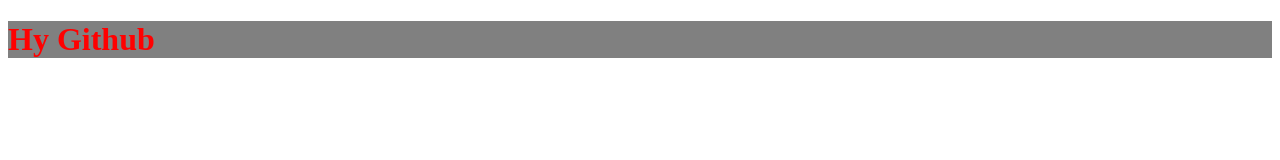
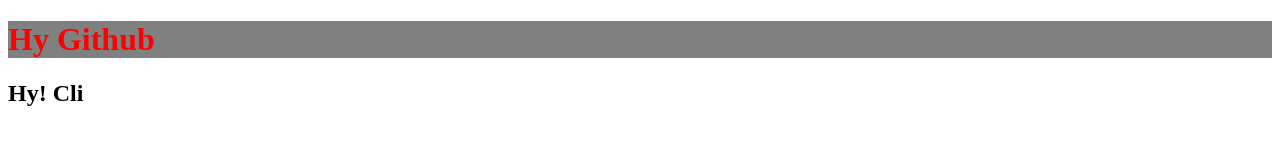
Before and after one commit to Farooq85-dev/Short-look-at-SCSS-or-SAAS, a plain HTML site: page index.html in a window 1280 px wide. Drawn offline with Linux system fonts and the light colour scheme.

Commit message:
Change in Html

```diff
--- a/index.html
+++ b/index.html
@@ -11,6 +11,7 @@
 <body>
 
     <h1>Hy Github</h1>
+    <h2>Hy! Cli</h2>
 
 
 
```
